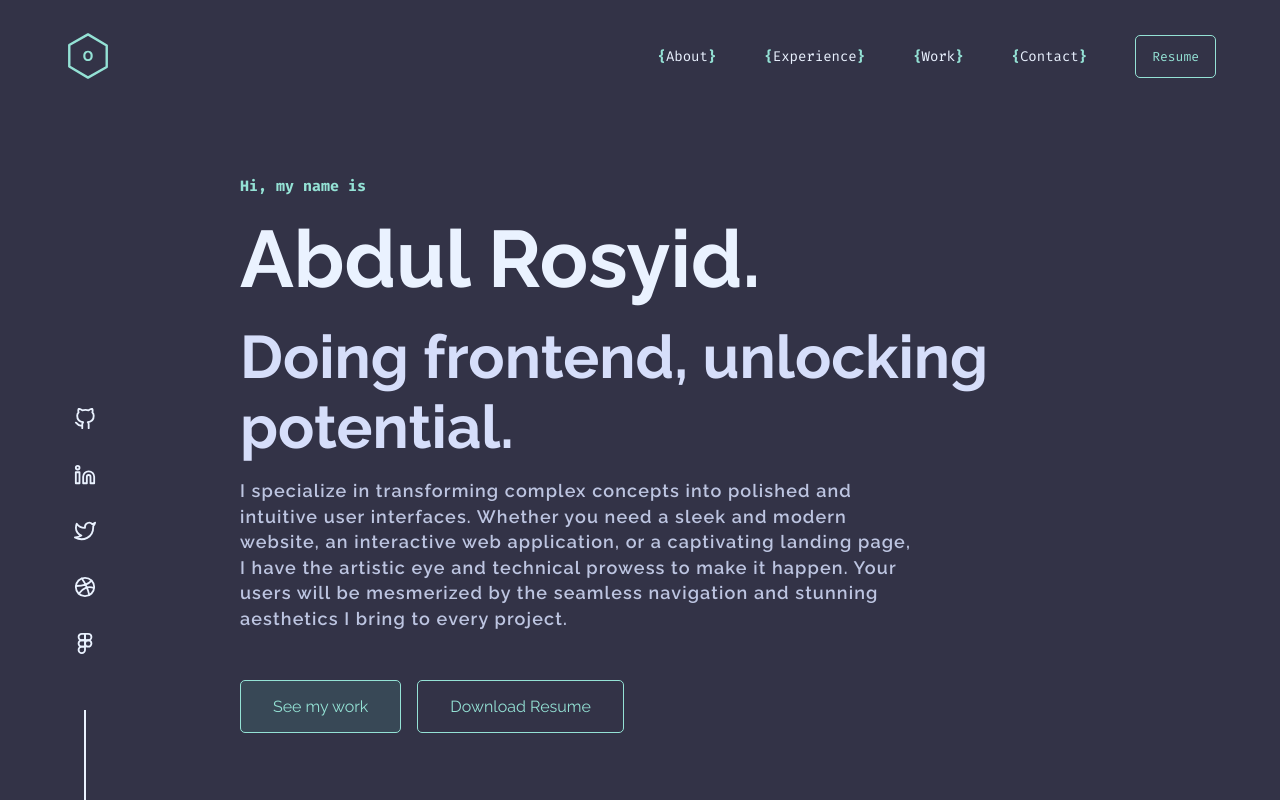
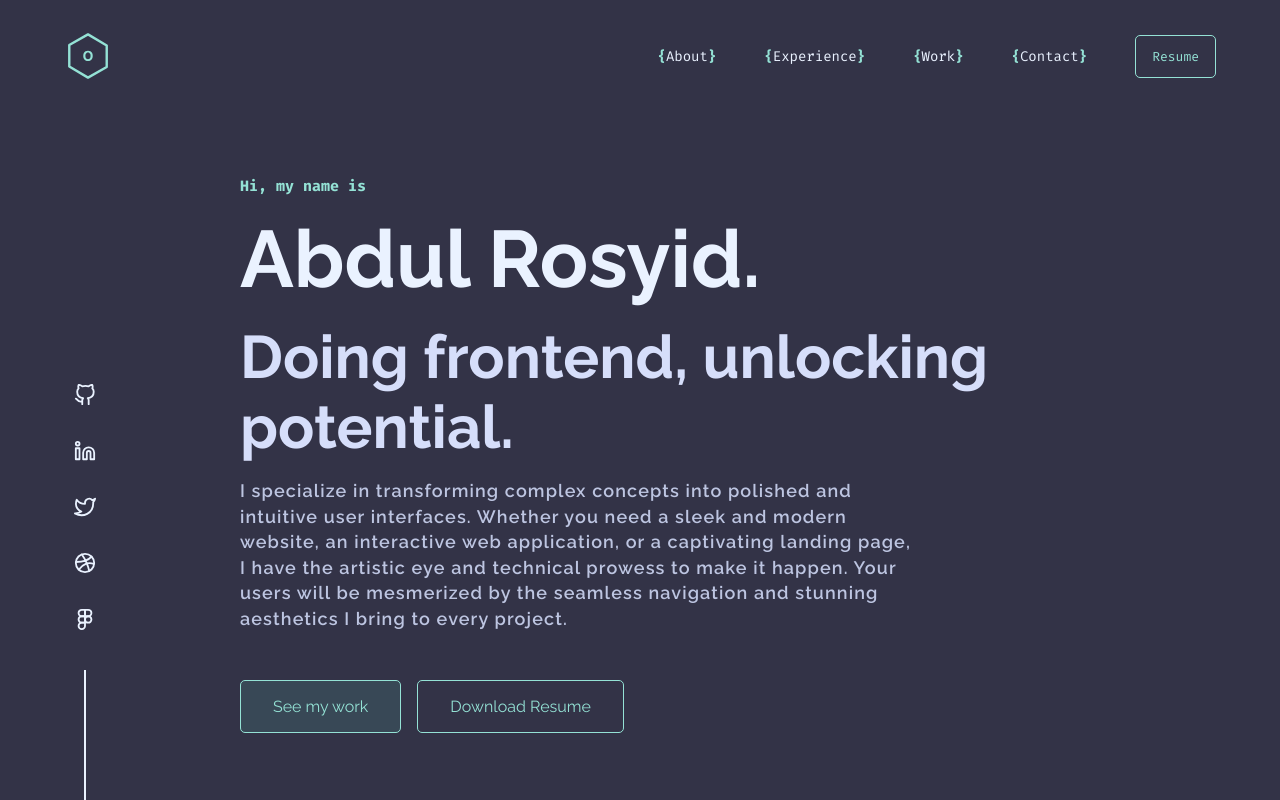
Before and after one commit to ocitocit/personal-web, a Next.js app: page / in a window 1280 px wide. Shown: the top 800 px of the page. Built offline with nearby package versions, Linux system fonts and the light colour scheme.

Commit message:
fix social icon

```diff
--- a/scss/components/_socialicons.scss
+++ b/scss/components/_socialicons.scss
@@ -30,14 +30,14 @@
         }
       }
       &:last-child {
-        margin-bottom: 2rem;
+        margin-bottom: 1rem;
       }
     }
     &::after {
       content: '';
       display: block;
       width: 2px;
-      height: 90px;
+      height: 130px;
       background-color: var(--lightest-slate);
       margin: 0px auto;
     }
```
